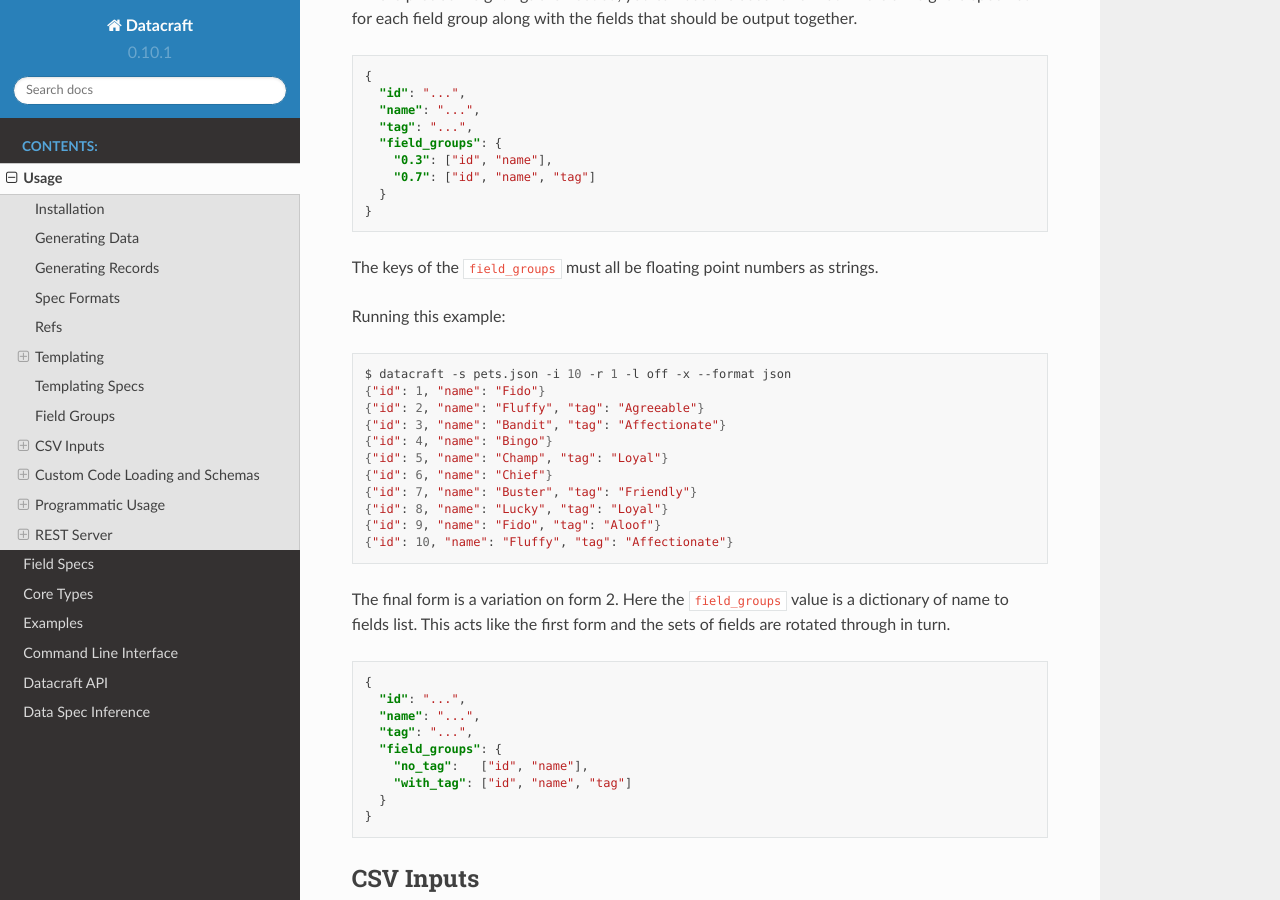
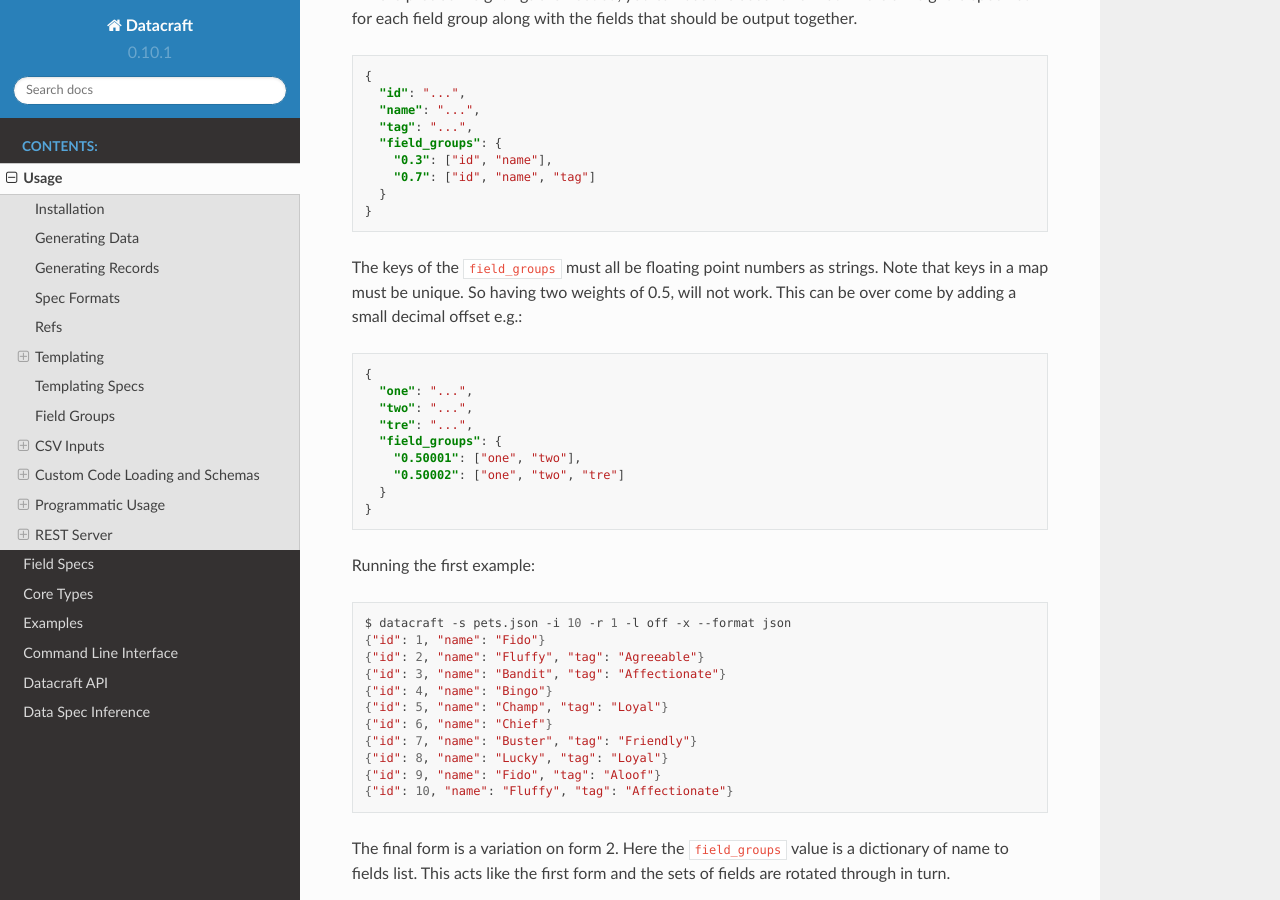
Before and after one commit to bbux-dev/datacraft, a Sphinx documentation site: the page built from docs/source/usage.rst, in a window 1280 px wide and 900 px high, scrolled down 9213 px. Built offline with Sphinx 7.4.7 and the Read the Docs theme 2.0.0, drawn with Linux system fonts in a browser that asks for light colours.

```diff
--- a/docs/source/usage.rst
+++ b/docs/source/usage.rst
@@ -527,9 +527,22 @@ along with the fields that should be output together.
      }
    }
 
-The keys of the ``field_groups`` must all be floating point numbers as strings.
+The keys of the ``field_groups`` must all be floating point numbers as strings. Note that keys in a map must be unique.
+So having two weights of 0.5, will not work. This can be over come by adding a small decimal offset e.g.:
 
-Running this example:
+.. code-block:: json
+
+   {
+     "one": "...",
+     "two": "...",
+     "tre": "...",
+     "field_groups": {
+       "0.50001": ["one", "two"],
+       "0.50002": ["one", "two", "tre"]
+     }
+   }
+
+Running the first example:
 
 .. code-block:: shell
 
```
Also changed, not shown: CHANGES.md (+6 -0 lines), 6 other files.
